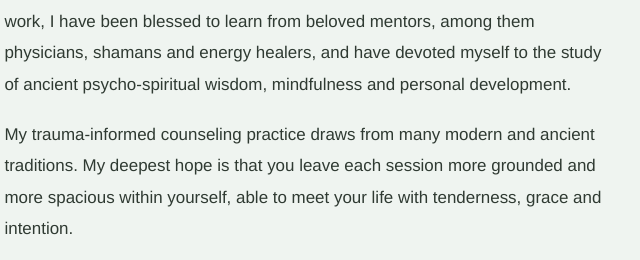
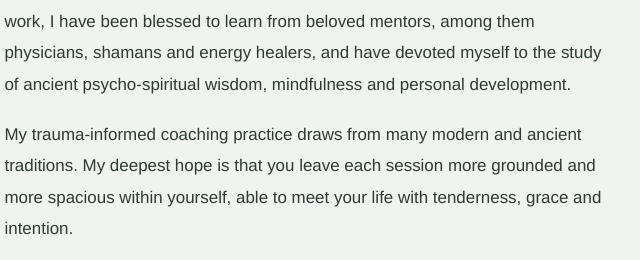
Before and after one commit to drivetech351-lab/holisticguidance-preview, a plain HTML site: page index.html in a window 1280 px wide. Shown: the part 2517-2777 px from the top of the page, 587-1227 px from the left. Drawn offline with Linux system fonts and the light colour scheme.

Commit message:
Copy: trauma-informed coaching practice

```diff
--- a/index.html
+++ b/index.html
@@ -108,7 +108,7 @@
         <h2>About Julia</h2>
         <p class="soft-lead">My path has been shaped by both science and the sacred.</p>
         <p>I hold a degree in science and have studied psychology, pharmacology, nutrition and trauma-informed approaches to well-being, and I&rsquo;ve spent more than two decades in the fast-paced world of health care as a pharmacist. Alongside that work, I have been blessed to learn from beloved mentors, among them physicians, shamans and energy healers, and have devoted myself to the study of ancient psycho-spiritual wisdom, mindfulness and personal development.</p>
-        <p>My trauma-informed counseling practice draws from many modern and ancient traditions. My deepest hope is that you leave each session more grounded and more spacious within yourself, able to meet your life with tenderness, grace and intention.</p>
+        <p>My trauma-informed coaching practice draws from many modern and ancient traditions. My deepest hope is that you leave each session more grounded and more spacious within yourself, able to meet your life with tenderness, grace and intention.</p>
         <p class="soft-lead">Our current times are calling many of us to turn inward and reconnect with our spiritual core.</p>
       </div>
       </div>
```
